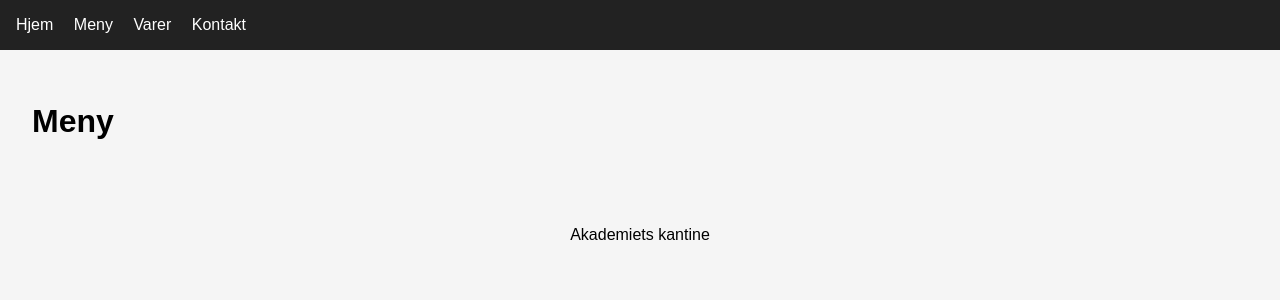
After one commit to mariusjacobsen/kantine_nettside, a Flask app: page /meny in a window 1280 px wide. The commit adds this page. Shown: the top 300 px of the page. Run offline with Flask 3, Linux system fonts and the light colour scheme.

Commit message:
lagt til kontakt.html, meny.html og varer.html. Lagt til 3 routes

```diff
--- a/app.py
+++ b/app.py
@@ -9,6 +9,17 @@ app = Flask(__name__)
 def hjem():
     return render_template("index.html")
 
+@app.route('/meny')
+def meny():
+    return render_template("meny.html")
+
+@app.route('/varer')
+def varer():
+    return render_template("varer.html")
+
+@app.route('/kontakt')
+def kontakt():
+    return render_template("kontakt.html")
 
 if __name__ == '__main__':
     app.run(debug=True)
--- a/templates/base.html
+++ b/templates/base.html
@@ -12,15 +12,18 @@
 
     <header>
         <nav>
-            <a href="">Hjem</a>
-            <a href="">Meny</a>
+            <a href="/">Hjem</a>
+            <a href="/meny">Meny</a>
             <a href="">Varer</a>
             <a href="">Kontakt</a>
         </nav>
     </header>
 
     <main>
-        {% block content %}{% endblock %}
+        {% block content %}
+
+
+        {% endblock %}
     </main>
 
     <footer>
--- a/templates/index.html
+++ b/templates/index.html
@@ -3,6 +3,6 @@
 {% block title %}Hjem - Akademiets kantine{% endblock %}
 
 {% block content %}
-    <h1>Velkommen til Akademiets kantine</h1>
-    <p>Her finner du ukens meny og de faste varene vi selger.</p>
+    <h1>Hjem</h1>
+
 {% endblock %}
--- /dev/null
+++ b/templates/kontakt.html
@@ -0,0 +1,6 @@
+{% extends "base.html" %}
+
+{% block content %}
+    <h1>Kontakt</h1>
+
+{% endblock %}
--- /dev/null
+++ b/templates/meny.html
@@ -0,0 +1,6 @@
+{% extends "base.html" %}
+
+{% block content %}
+    <h1>Meny</h1>
+
+{% endblock %}
--- /dev/null
+++ b/templates/varer.html
@@ -0,0 +1,6 @@
+{% extends "base.html" %}
+
+{% block content %}
+    <h1>Varer</h1>
+
+{% endblock %}
```
